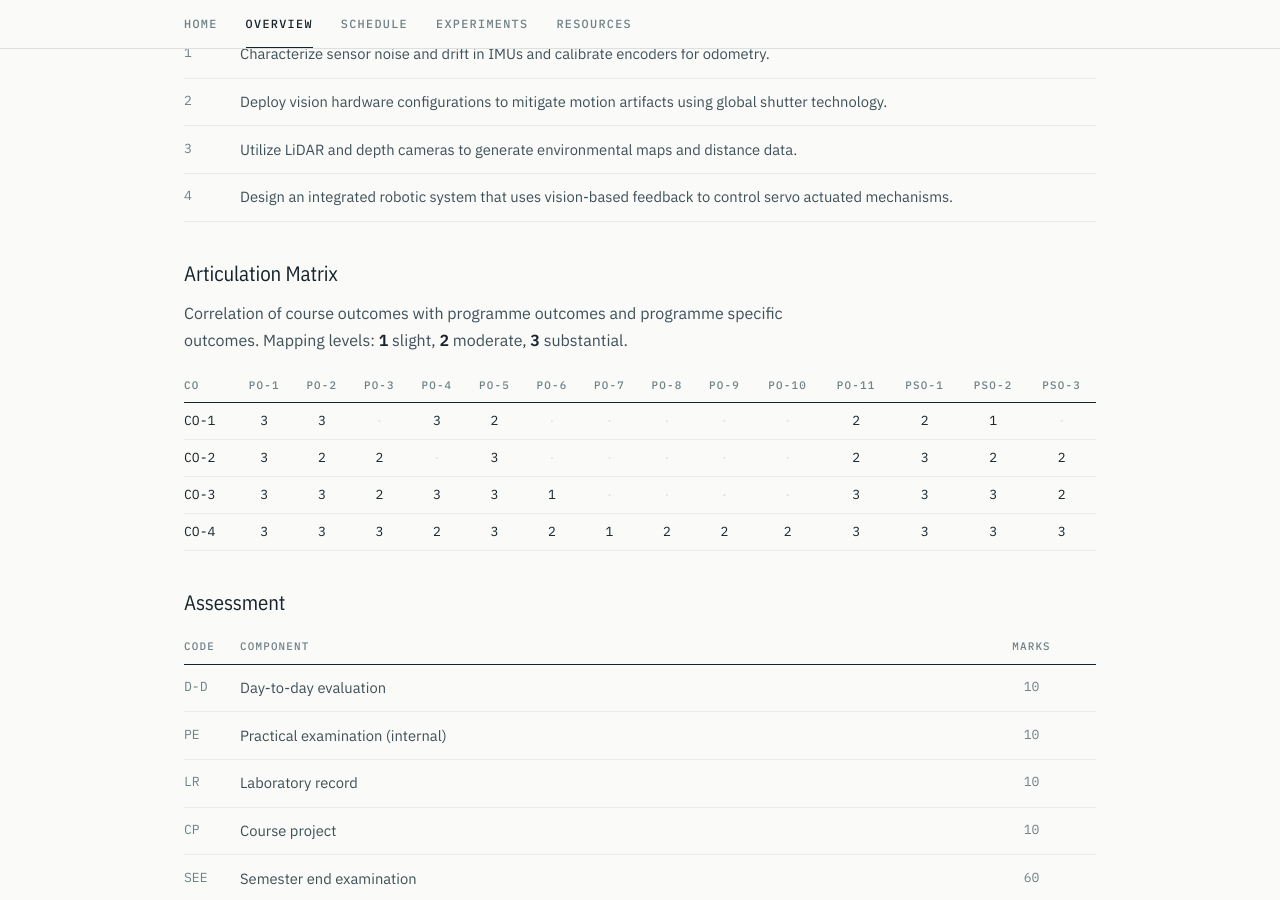
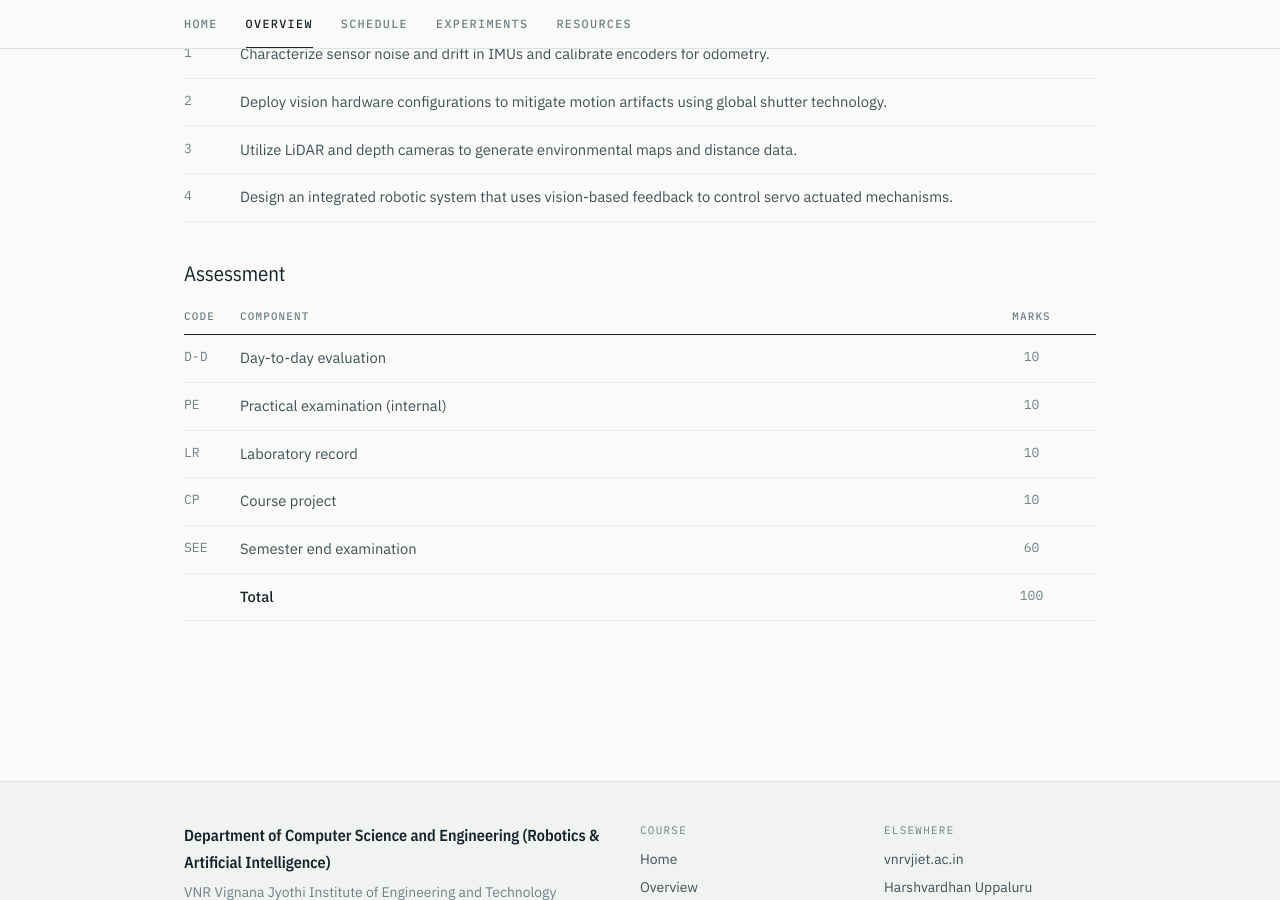
Before and after one commit to uhvardhan/sensors-actuators-lab, a Jekyll site: the page built from overview.md, in a window 1280 px wide and 900 px high, scrolled down 527 px. Built offline with Jekyll 4.4.1, drawn with Linux system fonts in a browser that asks for light colours.

Commit message:
Remove the Articulation Matrix from Overview
Leaves Course Objectives, Course Outcomes and Assessment. The
`articulation` block stays in course.yml -- nothing else reads it, but
it is the one place the PO/PSO mapping is written down, so deleting the
section need not lose the data.

Co-Authored-By: Claude Opus 5 <noreply@anthropic.com>
Claude-Session: https://claude.ai/code/session_019icvzhAgnNWJ32j6aSJQQF

```diff
--- a/overview.md
+++ b/overview.md
@@ -28,32 +28,6 @@ On completion of this laboratory, a student will be able to:
 </table>
 </div>
 
-## Articulation Matrix
-
-Correlation of course outcomes with programme outcomes and programme specific outcomes.
-Mapping levels: **1** slight, **2** moderate, **3** substantial.
-
-<div class="table-scroll matrix" markdown="0">
-<table>
-  <thead>
-    <tr>
-      <th>CO</th>
-      {% for col in c.articulation.columns %}<th>{{ col }}</th>{% endfor %}
-    </tr>
-  </thead>
-  <tbody>
-  {% for row in c.articulation.rows %}
-    <tr>
-      <td class="t-mono">{{ row.id }}</td>
-      {% for v in row.values %}
-        {% if v == "" %}<td class="empty">·</td>{% else %}<td>{{ v }}</td>{% endif %}
-      {% endfor %}
-    </tr>
-  {% endfor %}
-  </tbody>
-</table>
-</div>
-
 ## Assessment
 
 <div class="table-scroll" markdown="0">
```
